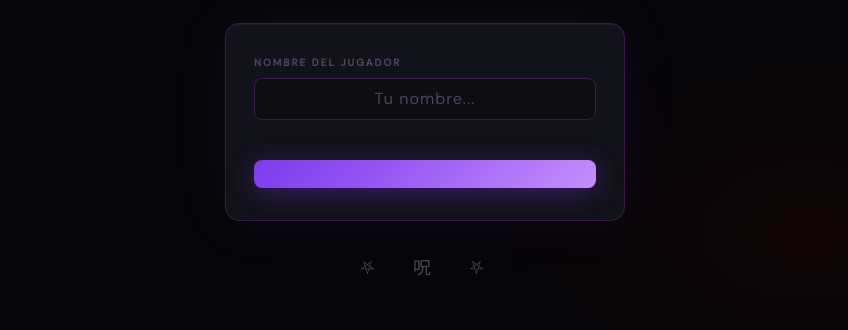
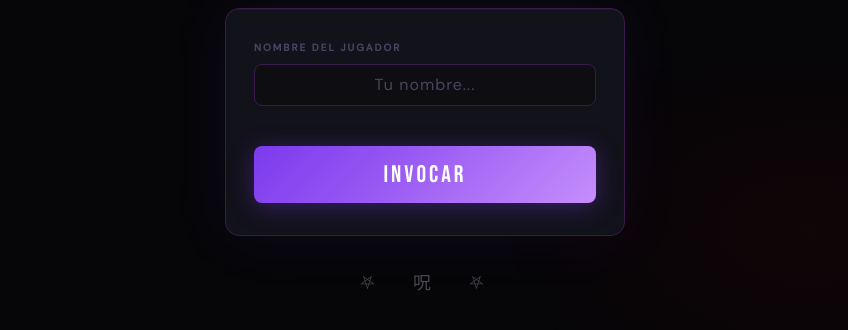
Before and after one commit to fannervergara44-boop/ppt-belze, a website: page public/index.html in a window 1280 px wide. Shown: the part 410-740 px from the top of the page, without its empty margins (215-1063 px from the left). Drawn offline with nearby package versions, Linux system fonts and the light colour scheme; no server answers.

Commit message:
welcome-cta

```diff
--- a/public/index.html
+++ b/public/index.html
@@ -26,7 +26,7 @@
       maxlength="18"
       autocomplete="off"
     />
-    <button class="welcome-cta" onclick="enterLobby()"></button>
+    <button class="welcome-cta" onclick="enterLobby()">INVOCAR</button>
   </div>
 
   <div class="curse-marks">⛧ &nbsp; 呪 &nbsp; ⛧</div>
```
